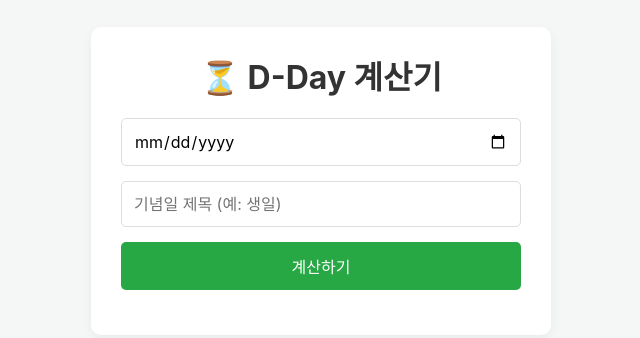
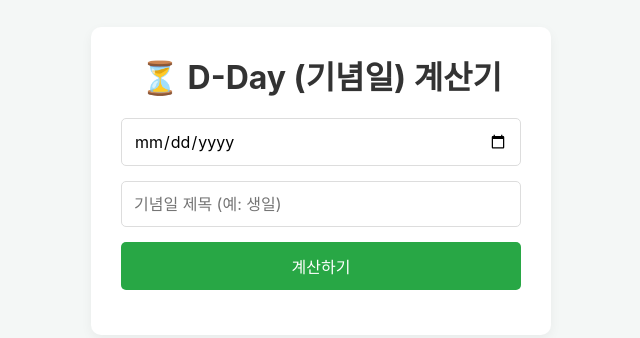
Before and after one commit to jeju-mandarin/d-day, a plain HTML site: page index.html in a window 1280 px wide. Shown: the part 239-577 px from the top of the page, without its empty margins (319-959 px from the left). Drawn offline with Linux system fonts and the light colour scheme.

Commit message:
Update index.html

```diff
--- a/index.html
+++ b/index.html
@@ -106,7 +106,7 @@
 <body>
 
     <div class="container">
-        <h1>⏳ D-Day 계산기</h1>
+        <h1>⏳ D-Day (기념일) 계산기</h1>
         <div class="controls">
             <input type="date" id="date-picker">
             <input type="text" id="date-title" placeholder="기념일 제목 (예: 생일)">
```
